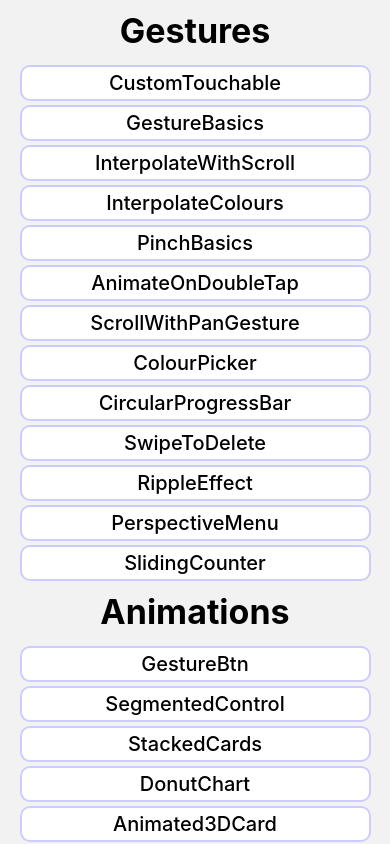
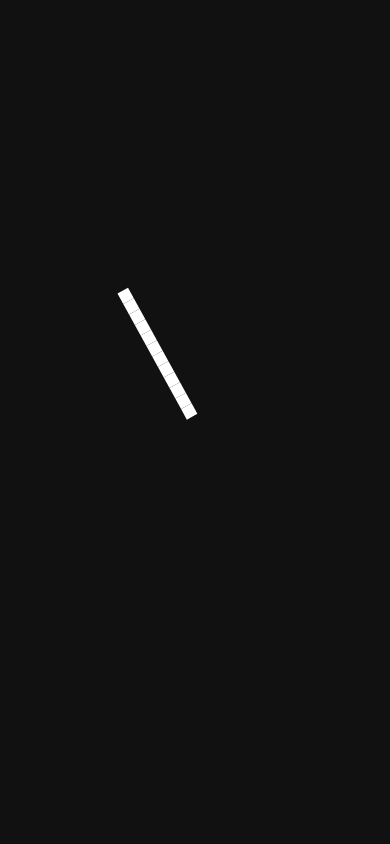
Before and after one commit to jonqwerty/animation, a React Native app: screen /ClockLoader in a window 390 px wide. Built offline with nearby package versions, Linux system fonts and the light colour scheme.

Commit message:
add clock loader

```diff
--- a/src/common/types.ts
+++ b/src/common/types.ts
@@ -20,6 +20,7 @@ export enum Screen {
   RippleEffect = 'RippleEffect',
   PerspectiveMenu = 'PerspectiveMenu',
   SlidingCounter = 'SlidingCounter',
+  ClockLoader = 'ClockLoader',
 }
 
 export type RootStackParamList = {
@@ -42,6 +43,7 @@ export type RootStackParamList = {
   RippleEffect: {};
   PerspectiveMenu: {};
   SlidingCounter: {};
+  ClockLoader: {};
 };
 
 export type RootRouteProps<RouteName extends keyof RootStackParamList> =
--- a/src/navigation/AppNavigator.tsx
+++ b/src/navigation/AppNavigator.tsx
@@ -21,6 +21,7 @@ import SwipeToDeleteScreen from '../screens/SwipeToDeleteScreen';
 import RippleEffectScreen from '../screens/RippleEffectScreen';
 import PerspectiveMenuScreen from '../screens/PerspectiveMenuScreen';
 import SlidingCounterScreen from '../screens/SlidingCounterScreen';
+import ClockLoaderScreen from '../screens/ClockLoaderScreen';
 
 const Stack = createNativeStackNavigator();
 
@@ -217,6 +218,16 @@ const Routes = () => {
           }
         }
       />
+      <Stack.Screen
+        name="ClockLoader"
+        component={ClockLoaderScreen}
+        options={
+          {
+            // gestureEnabled: false,
+            // animation: 'none',
+          }
+        }
+      />
     </Stack.Navigator>
   );
 };
--- /dev/null
+++ b/src/screens/ClockLoaderScreen.tsx
@@ -0,0 +1,102 @@
+import {StyleSheet, Text, View} from 'react-native';
+import React, {useEffect} from 'react';
+import Animated, {
+  Easing,
+  useAnimatedStyle,
+  useDerivedValue,
+  useSharedValue,
+  withRepeat,
+  withSpring,
+  withTiming,
+} from 'react-native-reanimated';
+export const N = 12;
+export const SQUARE_SIZE = 12;
+
+interface SquareProps {
+  index: number;
+  progress: Animated.SharedValue<number>;
+}
+
+const Square: React.FC<SquareProps> = ({index, progress}) => {
+  const offsetAngle = (2 * Math.PI) / N;
+  const finalAngle = offsetAngle * (N - 1 - index);
+
+  const rotate = useDerivedValue(() => {
+    if (progress.value <= 2 * Math.PI) {
+      return Math.min(finalAngle, progress.value);
+    }
+    if (progress.value - 2 * Math.PI < finalAngle) {
+      return finalAngle;
+    }
+
+    return progress.value;
+  }, []);
+
+  const translateY = useDerivedValue(() => {
+    if (rotate.value === finalAngle) {
+      return withSpring(-N * SQUARE_SIZE);
+    }
+
+    if (progress.value > 2 * Math.PI) {
+      return withTiming((index - N) * SQUARE_SIZE);
+    }
+
+    return withTiming(-index * SQUARE_SIZE);
+  });
+
+  const rStyle = useAnimatedStyle(() => {
+    return {
+      transform: [
+        {rotate: `${rotate.value}rad`},
+        {translateY: translateY.value},
+      ],
+    };
+  });
+
+  return (
+    <Animated.View
+      style={[
+        {
+          height: SQUARE_SIZE,
+          aspectRatio: 1,
+          backgroundColor: 'white',
+          //   opacity: (index + 1) / N,
+          position: 'absolute',
+        },
+        rStyle,
+      ]}
+    />
+  );
+};
+
+const ClockLoaderScreen = () => {
+  const progress = useSharedValue(0);
+
+  useEffect(() => {
+    progress.value = withRepeat(
+      withTiming(4 * Math.PI, {
+        duration: 8000,
+        easing: Easing.linear,
+      }),
+      -1,
+    );
+  }, []);
+  return (
+    <View style={styles.container}>
+      {new Array(N).fill(0).map((_, index) => {
+        return <Square key={index} progress={progress} index={index} />;
+      })}
+    </View>
+  );
+};
+
+export default ClockLoaderScreen;
+
+const styles = StyleSheet.create({
+  container: {
+    flex: 1,
+    backgroundColor: '#111',
+    alignItems: 'center',
+    justifyContent: 'center',
+  },
+});
--- a/src/screens/ListScreen.tsx
+++ b/src/screens/ListScreen.tsx
@@ -116,6 +116,13 @@ const ListScreen: FC = () => {
           }}>
           SlidingCounter
         </Text>
+        <Text
+          style={styles.item}
+          onPress={() => {
+            navigation.navigate(Screen.ClockLoader, {});
+          }}>
+          ClockLoader
+        </Text>
 
         <Text style={{fontSize: 34, fontWeight: 'bold', marginVertical: 10}}>
           Animations
```
